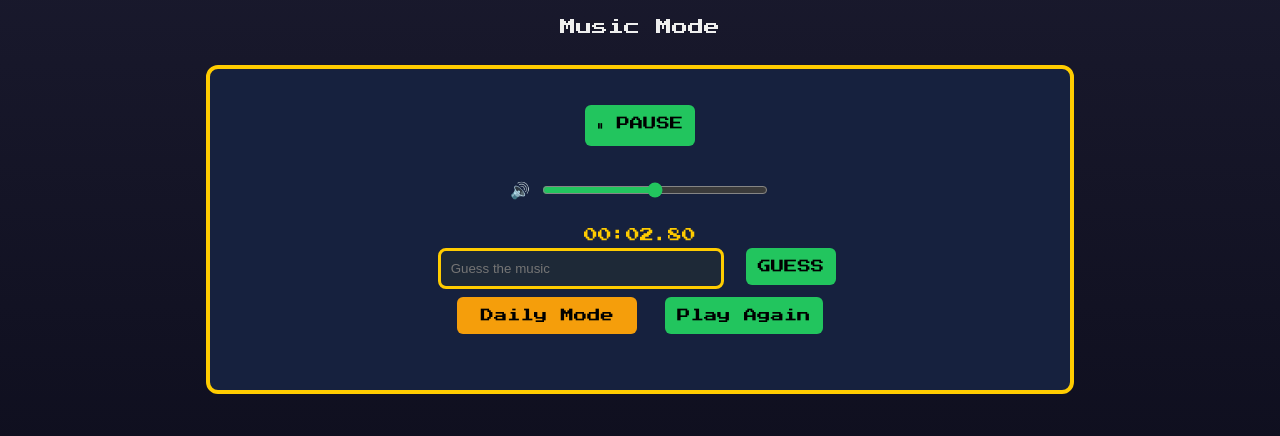
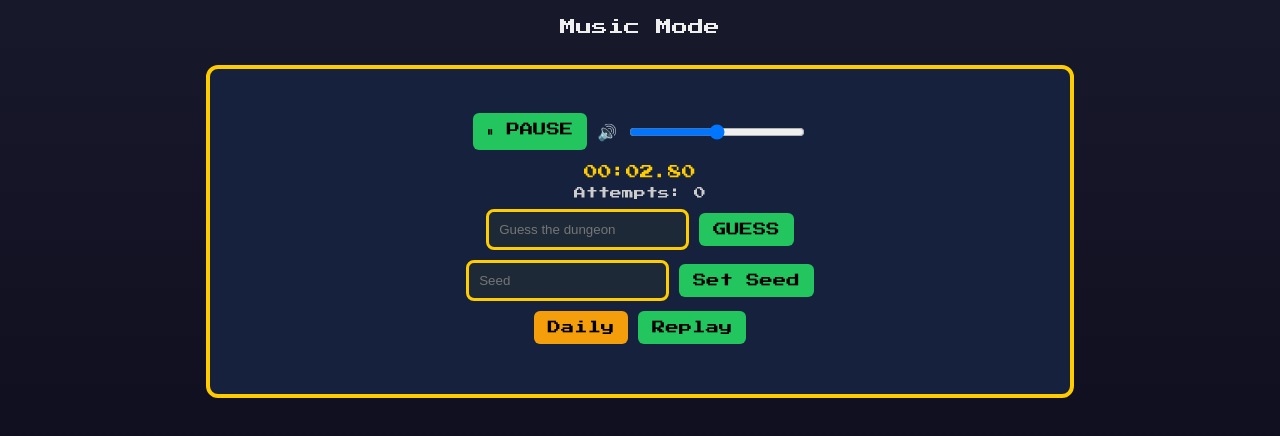
Before and after one commit to 696l803/rotmgdle-dungeon, a plain HTML site: page rotmgdle-music.html in a window 1280 px wide. Both pictures are taken after a click on the button "▶ PLAY". Shown: the part 80-516 px from the top of the page. Drawn offline with Linux system fonts and the light colour scheme.

Commit message:
Update rotmgdle-music.html

```diff
--- a/rotmgdle-music.html
+++ b/rotmgdle-music.html
@@ -28,10 +28,18 @@ h1{ color:var(--gold); }
   padding:30px;
 }
 
+.row{
+  display:flex;
+  justify-content:center;
+  align-items:center;
+  gap:10px;
+  margin:10px 0;
+  flex-wrap:wrap;
+}
+
 button{
   font-family:'Press Start 2P';
-  padding:12px;
-  margin:6px;
+  padding:10px 14px;
   background:#22c55e;
   border:none;
   border-radius:6px;
@@ -39,9 +47,6 @@ button{
 }
 
 button.orange{ background:#f59e0b; }
-button.active{ background:#22c55e !important; }
-
-#daily-btn{ width:180px; }
 
 input{
   padding:10px;
@@ -49,21 +54,9 @@ input{
   background:#1e2937;
   color:#eee;
   border-radius:8px;
-  width:260px;
 }
 
-.volume-container{
-  margin:15px;
-  display:flex;
-  justify-content:center;
-  align-items:center;
-  gap:10px;
-}
-
-#volume-slider{
-  width:200px;
-  accent-color:#22c55e;
-}
+#volume-slider{ width:150px; }
 
 #timer{
   margin-top:10px;
@@ -71,7 +64,17 @@ input{
   color:#ffcc00;
 }
 
-#message{ margin-top:20px; }
+#tries{
+  margin-top:8px;
+  font-size:12px;
+  color:#ccc;
+}
+
+#message{
+  margin-top:20px;
+  color:#22c55e;
+  font-size:11px;
+}
 </style>
 </head>
 
@@ -82,22 +85,29 @@ input{
 
 <div class="game-container">
 
-<button id="play-btn" onclick="toggleMusic()">▶ PLAY</button>
-
-<div class="volume-container">
+<div class="row">
+  <button id="play-btn" onclick="toggleMusic()">▶ PLAY</button>
   🔊
   <input type="range" id="volume-slider" min="0" max="100">
 </div>
 
 <div id="timer">00:00.00</div>
+<div id="tries">Attempts: 0</div>
 
-<input id="music-input" list="music-list" placeholder="Guess the music">
-<button id="guess-btn" onclick="submitGuess()">GUESS</button>
+<div class="row">
+  <input id="music-input" list="music-list" placeholder="Guess the dungeon">
+  <button id="guess-btn" onclick="submitGuess()">GUESS</button>
+</div>
 
-<br>
+<div class="row">
+  <input id="seed-input" placeholder="Seed">
+  <button onclick="applySeed()">Set Seed</button>
+</div>
 
-<button id="daily-btn" class="orange" onclick="toggleDaily()">Daily Mode</button>
-<button onclick="newGame()">Play Again</button>
+<div class="row">
+  <button id="daily-btn" class="orange" onclick="toggleDailyMode()">Daily</button>
+  <button onclick="newGame()">Replay</button>
+</div>
 
 <datalist id="music-list"></datalist>
 
@@ -106,6 +116,34 @@ input{
 </div>
 
 <script>
+
+// ===== DOM =====
+const musicList = document.getElementById("music-list");
+const musicInput = document.getElementById("music-input");
+const guessBtn = document.getElementById("guess-btn");
+const playBtn = document.getElementById("play-btn");
+const dailyBtn = document.getElementById("daily-btn");
+const seedInput = document.getElementById("seed-input");
+const message = document.getElementById("message");
+const volumeSlider = document.getElementById("volume-slider");
+const timerEl = document.getElementById("timer");
+const triesEl = document.getElementById("tries");
+
+// ===== QOL ENTER =====
+musicInput.addEventListener("keydown", (e)=>{
+  if(e.key === "Enter"){
+    e.preventDefault();
+
+    const val = musicInput.value.toLowerCase();
+    const match = musics.find(m => m.name.toLowerCase().includes(val));
+
+    if(match){
+      musicInput.value = match.name;
+    }
+
+    submitGuess();
+  }
+});
 
 // ===== MUSICS =====
 const musics = [
@@ -139,11 +177,10 @@ const musics = [
   { name:"Lost halls", file:"Lost halls.mp3" },
   { name:"The Shatters", file:"The Shatters.mp3" },
   { name:"Oryx's Sanctuary", file:"Apostasy.mp3" }
-
 ];
 
-// ===== HASH / DAILY =====
-function hash(str){
+// ===== HASH =====
+function hashSeed(str){
   let h=0;
   for(let i=0;i<str.length;i++){
     h=Math.imul(31,h)+str.charCodeAt(i)|0;
@@ -151,185 +188,171 @@ function hash(str){
   return Math.abs(h);
 }
 
+// ===== DAILY =====
 function getDailySeed(){
-  const d=new Date();
-  return hash(d.getFullYear()+"-"+(d.getMonth()+1)+"-"+d.getDate());
+  let s = localStorage.getItem("rotmgdle_music_daily_seed");
+  if(!s){
+    s = Math.floor(Math.random()*1e9).toString();
+    localStorage.setItem("rotmgdle_music_daily_seed", s);
+  }
+  return hashSeed(s);
 }
 
 // ===== STATE =====
-let target;
-let remaining = [];
-let audio = new Audio();
+let target, remaining=[];
+let audio=new Audio();
 let isPlaying=false;
-let isDaily=false;
+let manualSeed=null;
+let daily=false;
+let tries=0;
 
-// ===== TIMER (CONTINUE TOUJOURS) =====
-let startTime = 0;
-let elapsed = 0;
-let timerInterval = null;
-let running = false;
+// ===== TIMER =====
+let startTime=0, elapsed=0, timerInterval=null, running=false;
 
 function startTimer(){
   if(running) return;
+  running=true;
+  startTime = Date.now() - elapsed;
 
-  running = true;
-  startTime = Date.now();
-
-  timerInterval = setInterval(updateTimer, 50);
+  timerInterval=setInterval(()=>{
+    elapsed = Date.now()-startTime;
+    updateTimer();
+  },50);
 }
 
 function stopTimer(){
-  running = false;
+  running=false;
   clearInterval(timerInterval);
 }
 
 function resetTimer(){
-  running = false;
+  running=false;
   clearInterval(timerInterval);
-  elapsed = 0;
+  elapsed=0;
   updateTimer();
 }
 
 function updateTimer(){
-  if(running){
-    elapsed = Date.now() - startTime;
-  }
+  let m=Math.floor(elapsed/60000);
+  let s=Math.floor((elapsed%60000)/1000);
+  let ms=Math.floor((elapsed%1000)/10);
 
-  let m = Math.floor(elapsed / 60000);
-  let s = Math.floor((elapsed % 60000)/1000);
-  let ms = Math.floor((elapsed % 1000)/10);
-
-  document.getElementById("timer").textContent =
+  timerEl.textContent =
     String(m).padStart(2,"0")+":"+
     String(s).padStart(2,"0")+"."+
     String(ms).padStart(2,"0");
 }
 
-// ===== VOLUME =====
-const slider=document.getElementById("volume-slider");
-
-slider.value = localStorage.getItem("volume") || 50;
-audio.volume = slider.value/100;
-
-slider.oninput = (e)=>{
-  audio.volume = e.target.value/100;
-  localStorage.setItem("volume", e.target.value);
-};
-
-// ===== PLAY (TIMER = NE S'ARRETE PLUS) =====
+// ===== PLAY =====
 function toggleMusic(){
-
   if(!audio.src){
     audio = new Audio(target.file);
-    audio.volume = slider.value/100;
-
-    audio.onended = ()=>{
-      isPlaying=false;
-      updatePlayBtn();
-    };
+    audio.volume = volumeSlider.value/100;
   }
 
   if(isPlaying){
     audio.pause();
     isPlaying=false;
-    // ❌ PAS DE stopTimer()
-
   } else {
     audio.play();
     isPlaying=true;
-
-    // ✅ démarre UNE SEULE FOIS
-    if(!running){
-      startTimer();
-    }
+    startTimer();
+    musicInput.disabled=false;
+    guessBtn.disabled=false;
   }
 
-  updatePlayBtn();
-
-  document.getElementById("music-input").disabled = false;
-  document.getElementById("guess-btn").disabled = false;
-}
-
-function updatePlayBtn(){
-  document.getElementById("play-btn").textContent =
-    isPlaying ? "⏸ PAUSE" : "▶ PLAY";
+  playBtn.textContent = isPlaying ? "⏸ PAUSE" : "▶ PLAY";
 }
 
 // ===== LIST =====
 function updateList(){
-  const dl=document.getElementById("music-list");
-  dl.innerHTML="";
+  musicList.innerHTML="";
   remaining.forEach(n=>{
     const o=document.createElement("option");
     o.value=n;
-    dl.appendChild(o);
+    musicList.appendChild(o);
   });
 }
 
-// ===== NEW GAME =====
+// ===== GAME =====
 function newGame(){
 
-  if(isDaily){
-    target = musics[getDailySeed()%musics.length];
-  } else {
-    target = musics[Math.floor(Math.random()*musics.length)];
-  }
+ playBtn.textContent = "▶ PLAY";
+  const s =
+    daily ? getDailySeed() :
+    manualSeed ? hashSeed(manualSeed) :
+    Math.floor(Math.random()*1e9);
+
+  target = musics[s % musics.length];
 
   remaining = musics.map(m=>m.name);
   updateList();
 
+  tries=0;
+  triesEl.textContent="Attempts: 0";
+
   audio.pause();
   audio=new Audio();
   isPlaying=false;
-  updatePlayBtn();
 
   resetTimer();
 
-  document.getElementById("message").textContent="";
-  document.getElementById("music-input").disabled = true;
-  document.getElementById("guess-btn").disabled = true;
-}
-
-// ===== DAILY =====
-function toggleDaily(){
-
-  isDaily=!isDaily;
-
-  const btn = document.getElementById("daily-btn");
-  btn.classList.toggle("active", isDaily);
-
-  newGame();
+  message.textContent="";
+  musicInput.disabled=true;
+  guessBtn.disabled=true;
 }
 
 // ===== GUESS =====
 function submitGuess(){
 
-  const input = document.getElementById("music-input");
-  const val = input.value.trim();
+
+  const val = musicInput.value.trim();
   if(!val) return;
 
+  tries++;
+  triesEl.textContent = "Attempts: " + tries;
+
   if(val.toLowerCase()===target.name.toLowerCase()){
+message.innerHTML =
+  "✅ FOUND!<br><br>" +
+  target.name + "<br>" +
+  target.file.replace(".mp3", "") + "<br><br>" +
+  "Attempts: " + tries;
 
-    document.getElementById("message").textContent="✅ Correct!";
-    stopTimer(); // ✅ stop uniquement ici
-
-    input.disabled=true;
-    document.getElementById("guess-btn").disabled=true;
-
+    stopTimer();
   } else {
-
-    document.getElementById("message").textContent="❌ Try again";
+    message.textContent="❌ Try again";
     remaining = remaining.filter(n=>n!==val);
     updateList();
   }
 
-  input.value="";
+  musicInput.value="";
 }
 
-// ===== INIT =====
+// ===== SEED =====
+function applySeed(){
+  manualSeed = seedInput.value.trim();
+  daily=false;
+  dailyBtn.classList.remove("active");
+  newGame();
+}
+
+function toggleDailyMode(){
+  daily=!daily;
+  manualSeed=null;
+  dailyBtn.classList.toggle("active", daily);
+  newGame();
+}
+
+// ===== VOLUME =====
+volumeSlider.value = localStorage.getItem("volume") || 50;
+volumeSlider.oninput = (e)=>{
+  audio.volume = e.target.value/100;
+  localStorage.setItem("volume", e.target.value);
+};
+
 newGame();
 
 </script>
-
 </body>
 </html>
```
